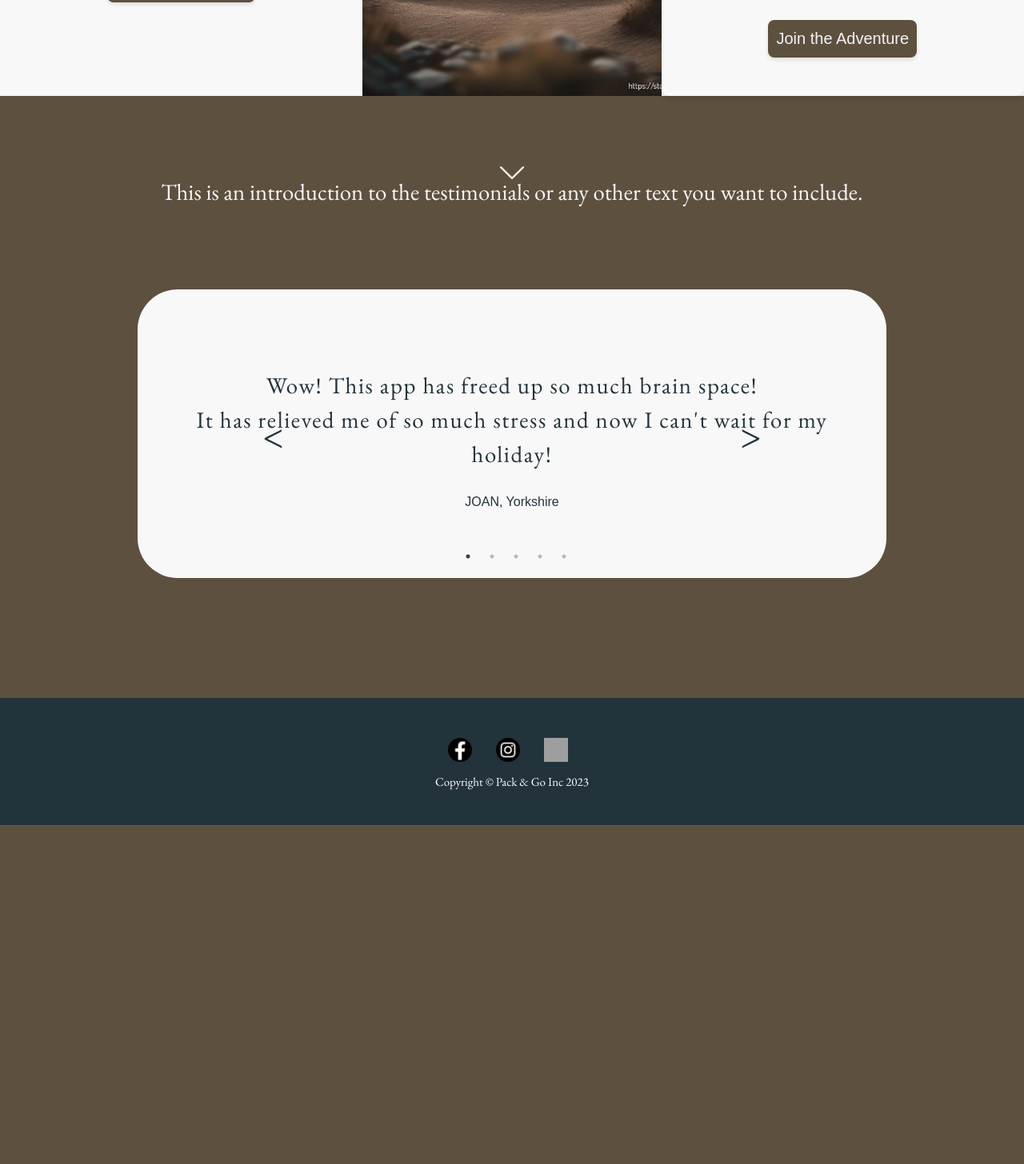
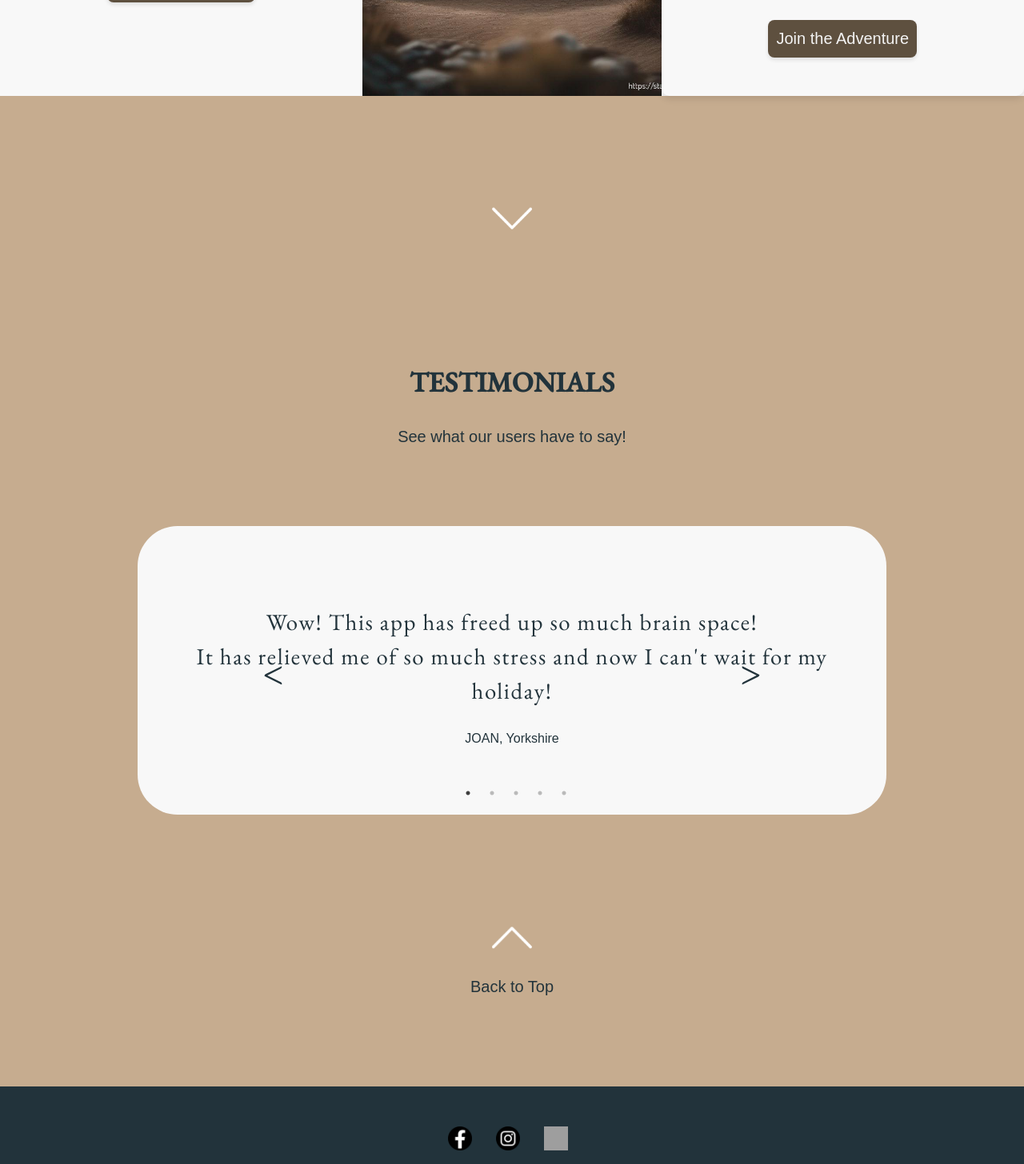
Before and after one commit to movi1/TravelBucketList, a React (Create React App) app: page / in a window 1280 px wide. Shown: the part 560-2016 px from the top of the page at 80% size. Before the commit the page ends 1592 px from the top, so only its background shows below. Built offline with nearby package versions, Linux system fonts and the light colour scheme; grey boxes are pictures that could not be loaded; a web font is replaced by a local one.

Commit message:
Fixed background colour error (had changed other pages) and updated colour scheme

```diff
--- a/src/App.css
+++ b/src/App.css
@@ -1,6 +1,7 @@
 @import url('https://fonts.googleapis.com/css2?family=Barlow&family=EB+Garamond:wght@500&family=Josefin+Slab&family=Kanit:ital,wght@1,300&family=Montserrat&family=Raleway&display=swap');
 body {
   font-family: " Raleway", sans-serif;
+  background-color: #f4f4f4;
 
 }
 .main-container {
--- a/src/components/testimonials/testimonials.css
+++ b/src/components/testimonials/testimonials.css
@@ -1,5 +1,5 @@
-body {
-    background-color: #5e503f;
+.testimonials {
+    background-color: #C6AC8F;
 }
 
 h3 {
@@ -10,28 +10,57 @@ h3 {
     font-weight: 100;
 }
 
-.arrow-down {
+.down-arrow {
     position: absolute;
-    top: 50%;
+    top: 35%;
     left: 50%;
     transform: translate(-50%, -50%);
-    width: 30px; /* Adjust the width as needed */
-    height: auto; /* Maintain aspect ratio */
+    width: 50px;
+    height: auto;
     cursor: pointer;
     z-index: 2;
 }
 
-.intro-text {
+.testimonials-text {
     position:relative;
     font-family: "EB Garamond", sans-serif;
+    font-weight:800;
     text-align: center;
-    font-size: 1.8rem;
-    line-height: 1.5;
-    padding-top: 20px;
-    margin-top: 50px;
-    color: #f8f8f8;
+    font-size: 35px;
+    padding-top: 300px;
+    color: #22333b;
 }
 
+.testimonials-tagline {
+    font-family: "Raley", sans-serif;
+    font-weight:100;
+    font-size: 20px;
+
+}
+
+.up-arrow {
+    position: absolute;
+    top: 10%;
+    left: 50%;
+    padding-top: 120px;
+    transform: translate(-50%, -50%) rotate(180deg);
+    width: 50px;
+    height: auto;
+    cursor: pointer;
+    z-index: 2;
+}
+
+.back-to-top {
+    position:relative;
+    font-family: "Raley", sans-serif;
+    text-align: center;
+    font-weight:100;
+    font-size: 20px;
+    line-height: 1.5;
+    padding-top: 0px;
+    padding-bottom: 90px;
+    color: #22333b;
+}
 
 .testimonials-container {
     background-color: #f8f8f8;
@@ -39,7 +68,7 @@ h3 {
     padding: 0px 20px;
     width: 70%;
     margin: 100px auto;
-    margin-bottom: 150px;
+    margin-bottom: 200px;
     text-align: center;
     border-radius: 50px;
     position: relative;
--- a/src/components/testimonials/testimonials.jsx
+++ b/src/components/testimonials/testimonials.jsx
@@ -1,4 +1,4 @@
-import React from 'react';
+import React, { useRef } from 'react';
 import Slider from 'react-slick';
 import "slick-carousel/slick/slick.css";
 import "slick-carousel/slick/slick-theme.css";
@@ -6,7 +6,8 @@ import './testimonials.css';
 
 
 function TestimonialsCarousel() {
-  const slider = React.useRef(null);
+  const testimonialsRef = useRef(null);
+  const slider = useRef(null);
 
   const handlePrevClick = () => {
     slider?.current?.slickPrev();
@@ -14,6 +15,14 @@ function TestimonialsCarousel() {
 
   const handleNextClick = () => {
     slider?.current?.slickNext();
+  };
+
+  const handleDownArrowClick = () => {
+    testimonialsRef.current.scrollIntoView({ behavior: 'smooth' });
+  };
+
+  const handleUpArrowClick = () => {
+    window.scrollTo({top: 0, behavior: 'smooth',});
   };
 
   var settings = {
@@ -39,11 +48,12 @@ function TestimonialsCarousel() {
 
   return (
     <div className="testimonials">
-      <div className="intro-text">
-        <img src="/images/arrowImage.png" alt="Arrow" className="arrow-down" />
-        <p>This is an introduction to the testimonials or any other text you want to include.</p>
+      <div className="testimonials-text">
+        <p>TESTIMONIALS</p>
+        <p className="testimonials-tagline">See what our users have to say!</p>
+        <img src="/images/arrowImage.png" alt="Arrow" className="down-arrow" onClick={handleDownArrowClick} />
       </div>
-      <div className='testimonials-container'>
+      <div ref={testimonialsRef} className='testimonials-container'>
         <button className="custom-prev-button" onClick={handlePrevClick}>&lt;</button>
 
         <Slider ref={slider} {...settings} className='testimonials-carousel'>
@@ -71,6 +81,10 @@ function TestimonialsCarousel() {
 
         <button className="custom-next-button" onClick={handleNextClick}>&gt;</button>
       </div>
+      <div className="back-to-top">
+        <p>Back to Top</p>
+        <img src="/images/arrowImage.png" alt="Up-Arrow" className="up-arrow" onClick={handleUpArrowClick} />
+      </div>
     </div>
   );
 };
```
